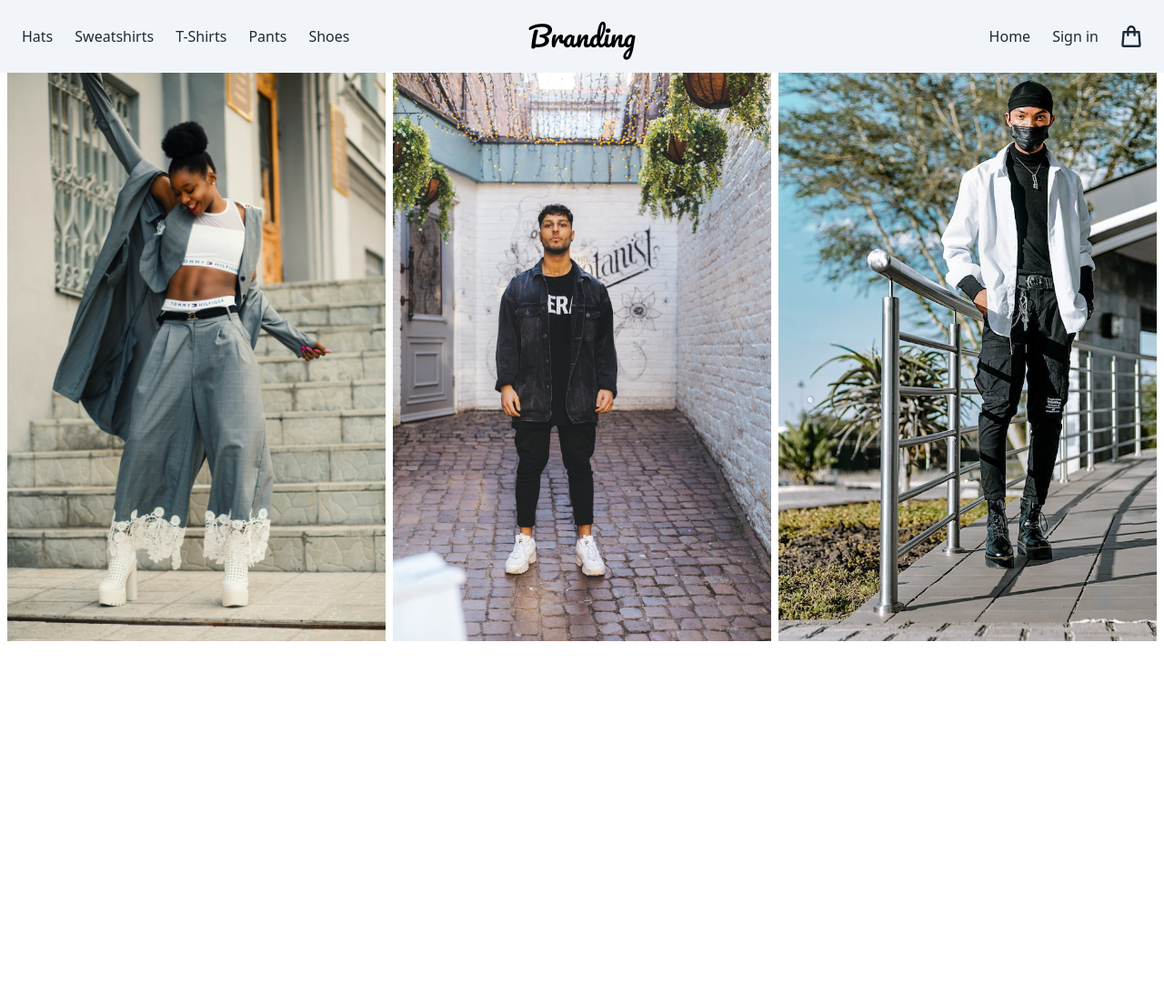
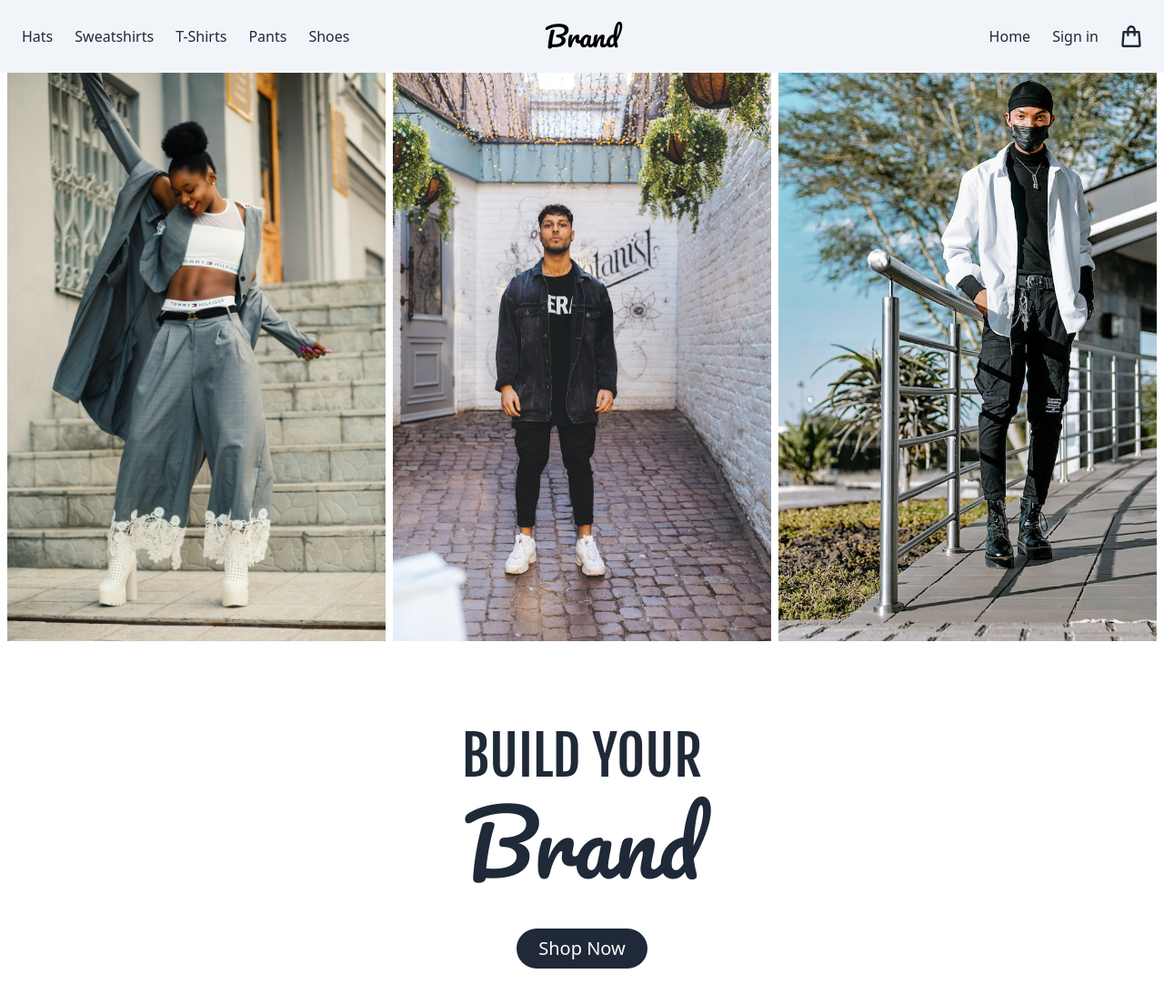
Before and after one commit to logjscript/Ecommerce-app, a React (Vite) app in the folder client/: page / in a window 1280 px wide. Shown: the top 1104 px of the page at 91% size. Before the commit the page ends 800 px from the top, so only its background shows below. Built offline with nearby package versions, Linux system fonts and the light colour scheme.

Commit message:
Add styling to Dashboard and Homepage components

```diff
--- a/client/src/App.jsx
+++ b/client/src/App.jsx
@@ -1,6 +1,6 @@
 import { useState } from 'react';
 import Dashboard from './components/Dashboard';
-import HomePageImages from './components/HomePageImages';
+import HomePage from './components/HomePage';
 
 
 export default function App() {
@@ -9,7 +9,7 @@ export default function App() {
   return (
     <div>
         <Dashboard />
-        <HomePageImages />
+        <HomePage />
     </div>
   )
 }
--- a/client/src/components/Dashboard.jsx
+++ b/client/src/components/Dashboard.jsx
@@ -12,7 +12,7 @@ export default function Dashboard () {
                 <button className='dashboard-header-title'>Shoes</button>
             </div>
 
-            <div className='dashboard-group font-pacifico text-3xl justify-center'>Branding</div>
+            <div className='dashboard-group font-pacifico text-3xl justify-center'>Brand</div>
 
             <div className='dashboard-group justify-end pr-6'>
                 <button className='dashboard-header-title'>Home</button>
--- /dev/null
+++ b/client/src/components/HomePage.jsx
@@ -0,0 +1,23 @@
+import React from 'react';
+import image1 from '../images/home-img-1.jpg';
+import image2 from '../images/home-img-2.jpg';
+import image3 from '../images/home-img-3.jpg';
+
+
+export default function HomePage() {
+    return (
+        <>
+            <div className='box-border flex justify-evenly w-screen'>
+                <img src={image2} className='home-img'/>
+                <img src={image3} className='home-img'/>
+                <img src={image1} className='home-img'/>
+            </div>
+
+            <div className='h-92 text-gray-800 flex flex-col justify-center items-center py-24'>
+                <div className='font-fjalla text-6xl flex justify-center items-center'>BUILD YOUR</div>
+                <div className='font-pacifico text-8xl flex justify-center items-center pt-4 pb-12'>Brand</div>
+                <button className='bg-gray-800 text-white rounded-3xl w-36 h-11 text-xl'>Shop Now</button>
+            </div>
+        </>
+    )
+}
--- a/client/src/components/HomePageImages.jsx
+++ /dev/null
@@ -1,15 +0,0 @@
-import React from 'react';
-import image1 from '../images/home-img-1.jpg';
-import image2 from '../images/home-img-2.jpg';
-import image3 from '../images/home-img-3.jpg';
-
-
-export default function HomePageImages() {
-    return (
-        <div className='box-border flex justify-evenly w-screen'>
-            <img src={image2} className='home-img'/>
-            <img src={image3} className='home-img'/>
-            <img src={image1} className='home-img'/>
-        </div>
-    )
-}
```
